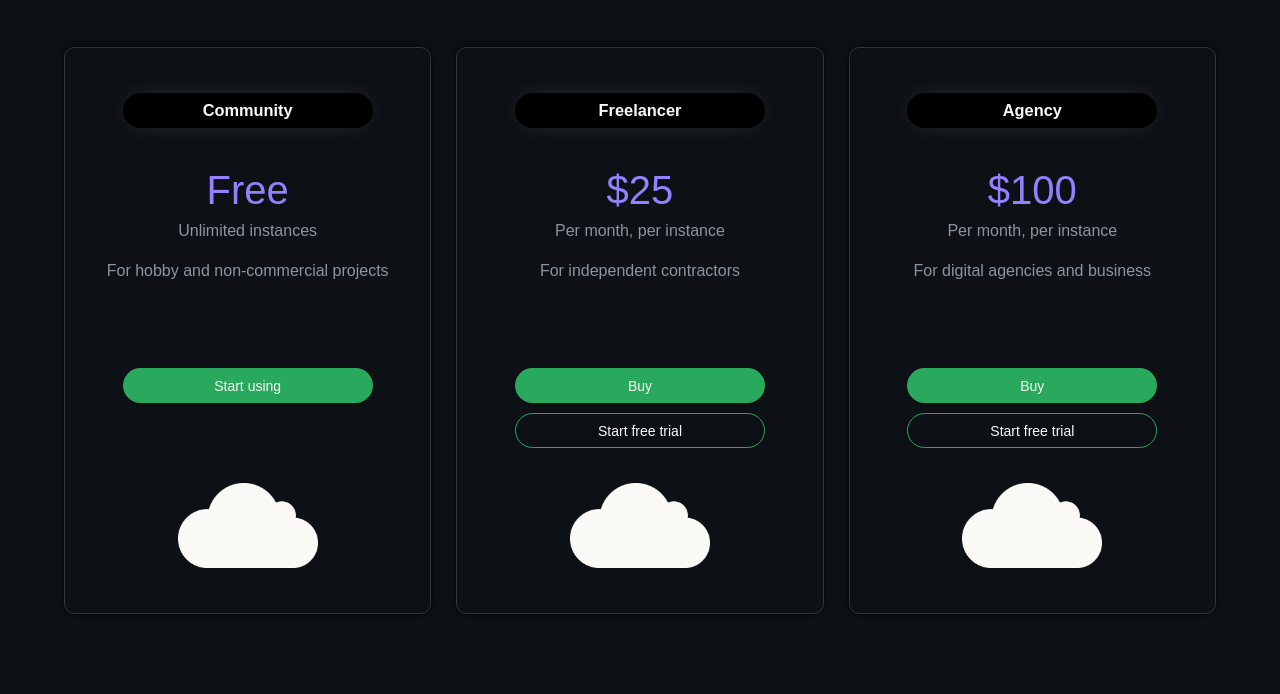
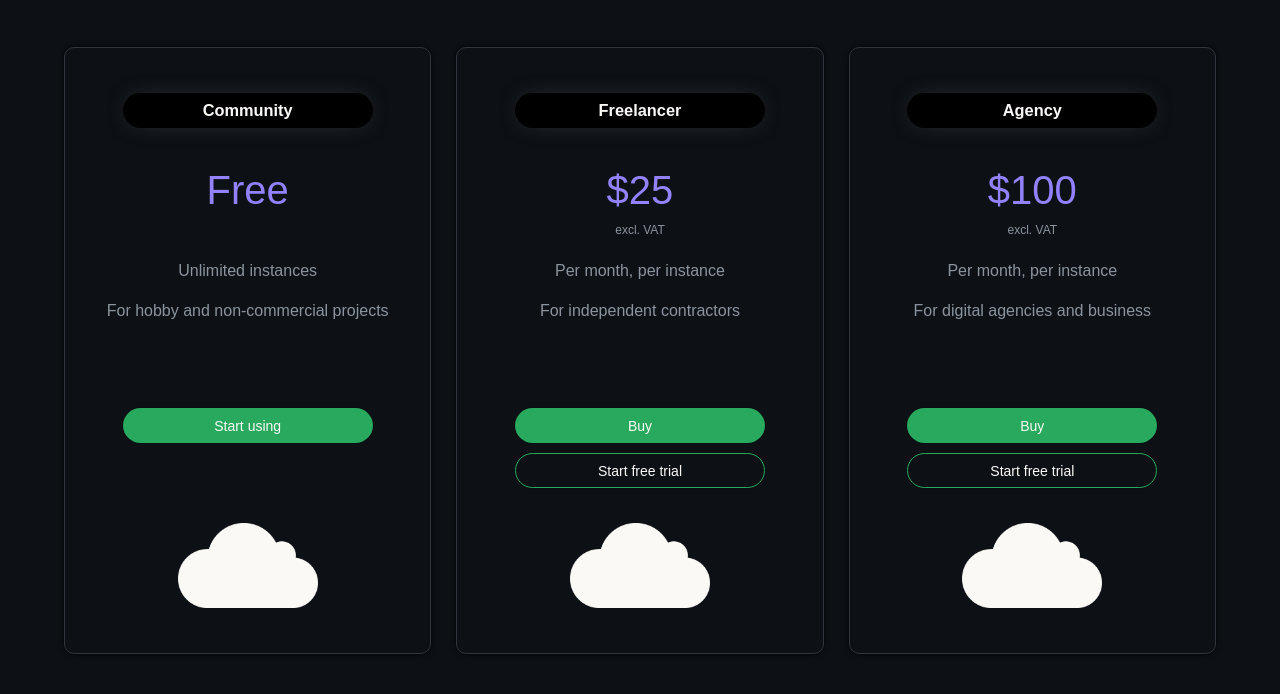
Before and after one commit to cloudy-net/cloudy-website, an ASP.NET Core app: template cloudy-website/Views/Product/Pricing.cshtml in a window 1280 px wide. Shown: the part 1047-1741 px from the top of the page. Run offline with ASP.NET Core 8, Linux system fonts and the light colour scheme; the template is opened without the code that fills it, so the values that code supplies are empty; some libraries are stand-ins or nearby versions.

Commit message:
added VAT notice on pricing elements

```diff
--- a/cloudy-website/Views/Home/Index.cshtml
+++ b/cloudy-website/Views/Home/Index.cshtml
@@ -139,6 +139,7 @@
     <div class="pricingDiv block">
         <div class="tierTitle"><h3>Community</h3></div>
         <p class="priceHero">Free</p>
+        <p id="freeVAT" class="pricingEl VAT">.</p>
         <p class="pricingEl">Unlimited instances</p>
         <div class="pricingSubTxt">
             <p class="pricingEl">For hobby and non-commercial projects</p>
@@ -153,6 +154,7 @@
     <div class="pricingDiv block">
         <div class="tierTitle"><h3>Freelancer</h3></div>
         <p class="priceHero">$25</p>
+        <p class="pricingEl VAT">excl. VAT</p>
         <p class="pricingEl">Per month, per instance</p>
         <div class="pricingSubTxt">
             <p class="pricingEl">For independent contractors</p>
@@ -168,6 +170,7 @@
     <div class="pricingDiv block">
         <div class="tierTitle"><h3>Agency</h3></div>
         <p class="priceHero">$100</p>
+        <p class="pricingEl VAT">excl. VAT</p>
         <p class="pricingEl">Per month, per instance</p>
         <div class="pricingSubTxt">
             <p class="pricingEl">For digital agencies and business</p>
--- a/cloudy-website/Views/Product/Pricing.cshtml
+++ b/cloudy-website/Views/Product/Pricing.cshtml
@@ -20,6 +20,7 @@
     <div class="pricingDiv block">
         <div class="tierTitle"><h3>Community</h3></div>
         <p class="priceHero">Free</p>
+        <p id="freeVAT" class="pricingEl VAT">.</p>
         <p class="pricingEl">Unlimited instances</p>
         <div class="pricingSubTxt">
             <p class="pricingEl">For hobby and non-commercial projects</p>
@@ -34,6 +35,7 @@
     <div class="pricingDiv block">
         <div class="tierTitle"><h3>Freelancer</h3></div>
         <p class="priceHero">$25</p>
+        <p class="pricingEl VAT">excl. VAT</p>
         <p class="pricingEl">Per month, per instance</p>
         <div class="pricingSubTxt">
             <p class="pricingEl">For independent contractors</p>
@@ -49,6 +51,7 @@
     <div class="pricingDiv block">
         <div class="tierTitle"><h3>Agency</h3></div>
         <p class="priceHero">$100</p>
+        <p class="pricingEl VAT">excl. VAT</p>
         <p class="pricingEl">Per month, per instance</p>
         <div class="pricingSubTxt">
             <p class="pricingEl">For digital agencies and business</p>
--- a/cloudy-website/wwwroot/css/site.css
+++ b/cloudy-website/wwwroot/css/site.css
@@ -532,6 +532,14 @@
     margin: 15px;
 }
 
+#freeVAT {
+    color: var(--offBlack);
+}
+
+.VAT {
+    font-size: 12px;
+}
+
 .pricingSubTxt {
     min-height: 100px;
 }
```
Also changed, not shown: 4 other files.
